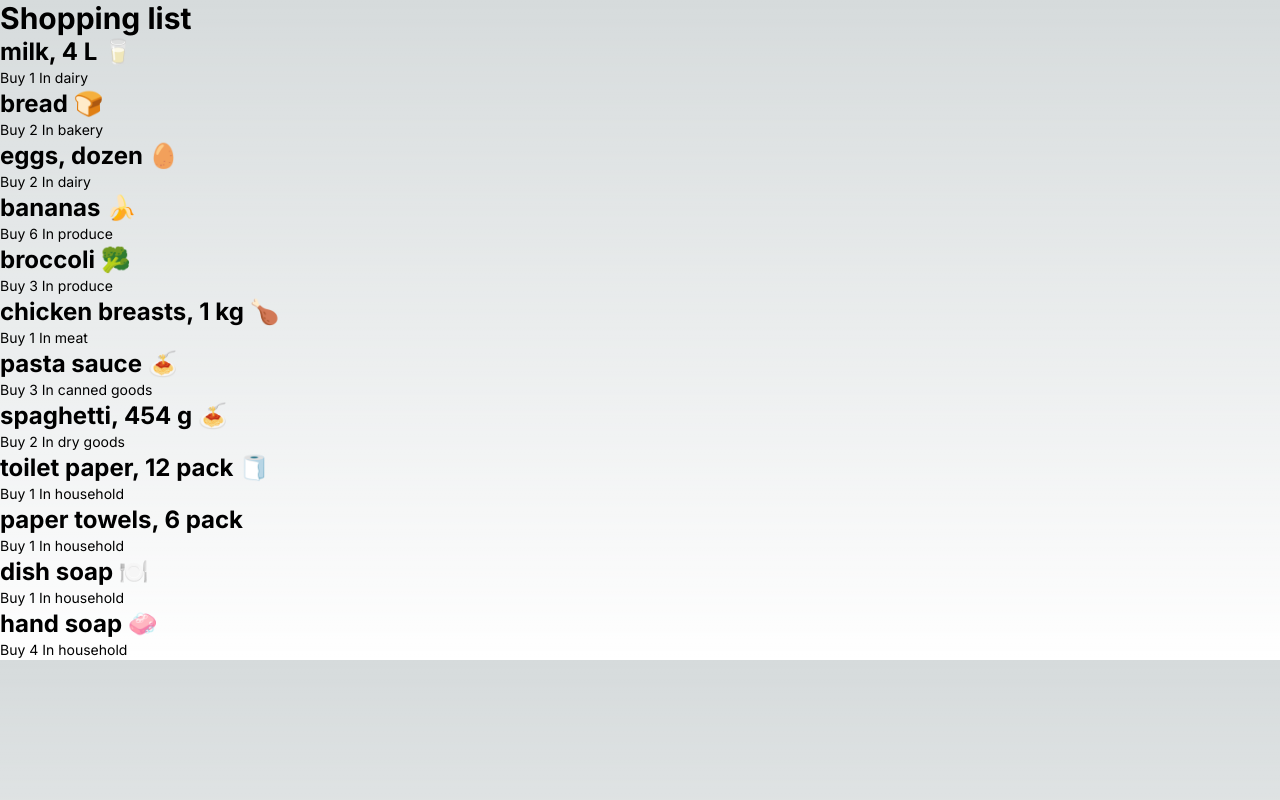
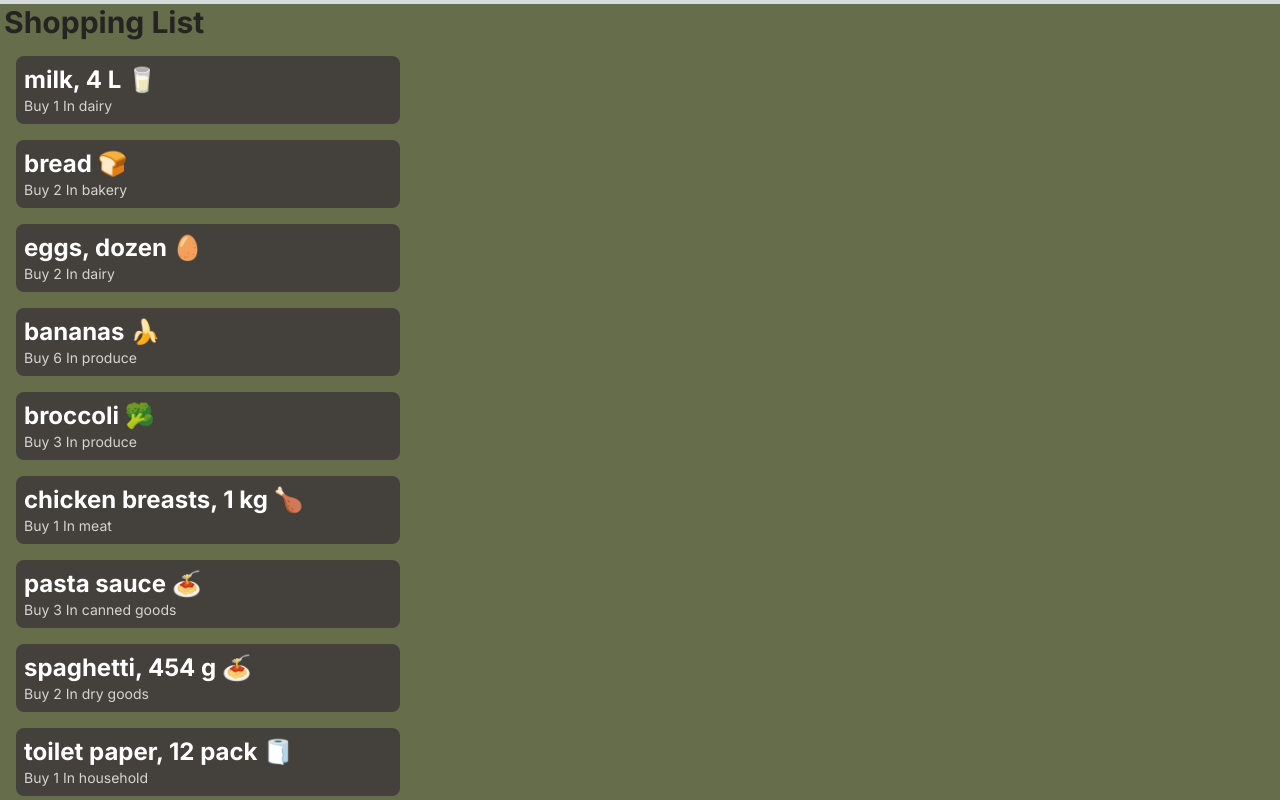
Before and after one commit to NoahPark9001/cprg306-assignments, a Next.js app: page /week-3 in a window 1280 px wide. Shown: the top 800 px of the page. Built offline with nearby package versions, Linux system fonts and the light colour scheme.

Commit message:
Update CSS
Update CSS page.js and item.js in week-3 folder

```diff
--- a/app/week-3/item.js
+++ b/app/week-3/item.js
@@ -1,8 +1,8 @@
 export default function Item({ name, quantity, category }) {
   return (
-    <div>
-      <h2 className="text-2xl font-bold"> {name}</h2>
-      <p className="text-sm">
+    <div className="p-2 m-4  border-red-500 rounded-lg bg-stone-700 max-w-sm">
+      <h2 className="text-2xl font-bold text-white"> {name}</h2>
+      <p className="text-sm text-stone-300">
         Buy {quantity} In {category}
       </p>
     </div>
--- a/app/week-3/page.js
+++ b/app/week-3/page.js
@@ -3,8 +3,10 @@ import ItemList from "./item-list";
 
 export default function Page() {
   return (
-    <main>
-      <h1 className="text-3xl font-bold">Shopping list</h1>
+    <main className="bg-[#656d4a]">
+      <h1 className="text-3xl text-[#252422] font-bold text-justified text-justified m-1">
+        Shopping List
+      </h1>
       <ul>
         <ItemList />
       </ul>
```
